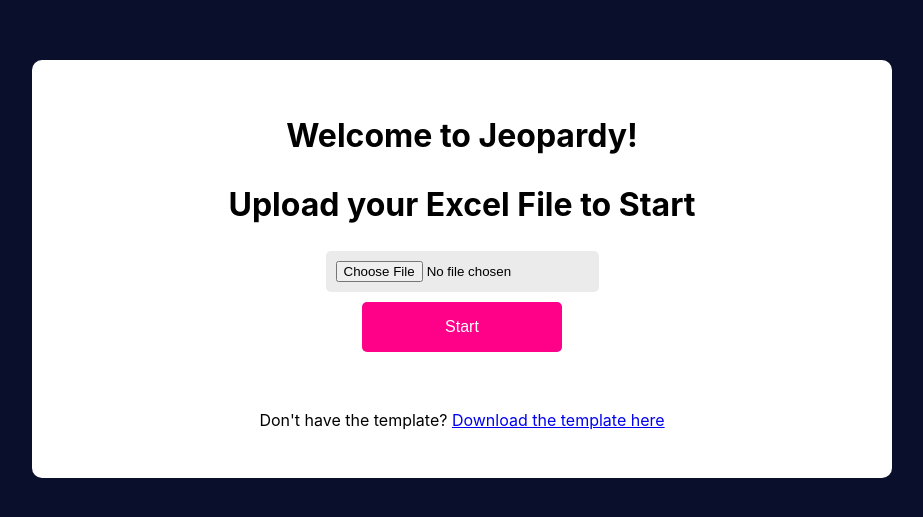
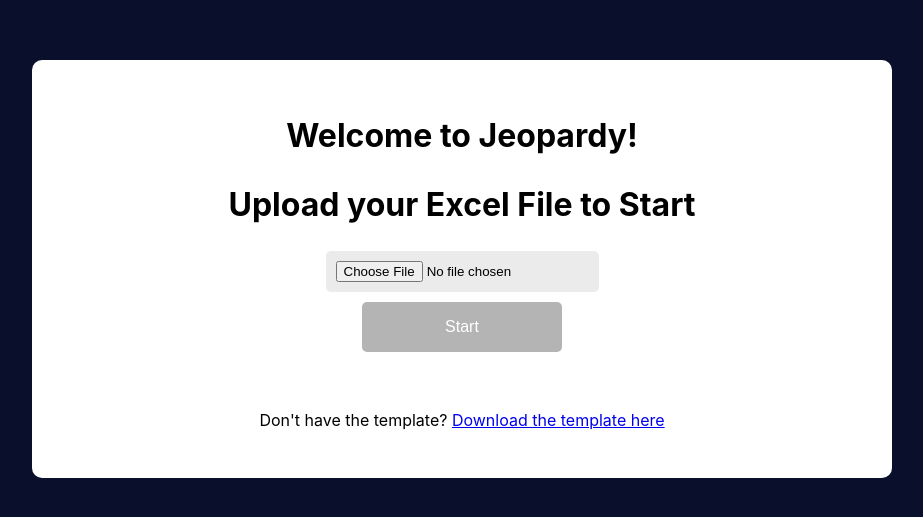
Before and after one commit to PaolaVelasquez2611/Jeopardy-Game, a React (Vite) app: page / in a window 1280 px wide. Shown: the part 139-656 px from the top of the page, without its empty margins (178-1101 px from the left). Built offline with nearby package versions, Linux system fonts and the light colour scheme; a web font is replaced by a local one.

Commit message:
disabled upload button

```diff
--- a/src/components/upload-screen/UploadScreen.css
+++ b/src/components/upload-screen/UploadScreen.css
@@ -10,7 +10,6 @@
   border-radius: 10px;
   left: 0;
 }
-
 
 .upload-screen input {
   border: none;
@@ -35,16 +34,28 @@
   cursor: pointer;
 }
 
-  .upload-screen button:hover {
+.upload-screen button:disabled {
+  background-color: rgb(180, 180, 180); /* Faded color when disabled */
+  cursor: not-allowed;
+  transform: none; /* No scaling effect when disabled */
+}
+
+.upload-screen button:hover:not(:disabled) {
   background-color: rgb(177, 10, 99);
   transform: scale(1.1);
+}
+
+#error-message {
+  color: red;
+  font-size: 14px;
+  margin-top: 10px;
 }
 
 #upload-title {
   color: black;
 }
 
-  .events-container{
+.events-container {
   display: flex;
   flex-direction: column;
   justify-content: center;
--- a/src/components/upload-screen/UploadScreen.jsx
+++ b/src/components/upload-screen/UploadScreen.jsx
@@ -1,6 +1,6 @@
 import React, { useState } from 'react';
 import * as XLSX from 'xlsx';
-import './UploadScreen.css';  // Import corresponding CSS file
+import './UploadScreen.css';
 
 const UploadScreen = ({ onFileUpload }) => {
   const [file, setFile] = useState(null);
@@ -9,6 +9,7 @@
   // This function will handle the file upload and parsing
   const handleFileChange = (e) => {
     setFile(e.target.files[0]);
+    setErrorMessage('');  // Clear any previous error message when a new file is selected
   };
 
   const handleSubmit = (e) => {
@@ -48,14 +49,18 @@
       <h1 id='upload-title'>Welcome to Jeopardy!</h1>
       <h1 id='upload-title'>Upload your Excel File to Start</h1>
       <div className='events-container'>
-        {/* Move form submission logic here */}
         <form id="upload-form" onSubmit={handleSubmit}>
           <input type="file" accept=".xlsx, .xls" onChange={handleFileChange} />
         </form>
-        <button type="button" onClick={handleButtonClick}>Start</button>
+        <button
+          type="button"
+          onClick={handleButtonClick}
+          disabled={!file}  // Disable button if no file is selected
+        >
+          Start
+        </button>
         {errorMessage && <p className="error-message">{errorMessage}</p>}
       </div>
-      {/* Add download link for template */}
       <p>Don't have the template? <a href="https://docs.google.com/spreadsheets/d/19P4CwiDr9u4YJqldjNhnQWUZ8qDaAJGY/export?format=xlsx" download="Jeopardy_Template.xlsx">Download the template here</a></p>
     </div>
   );
```
Lines whose indentation alone changed are shown as unchanged.
